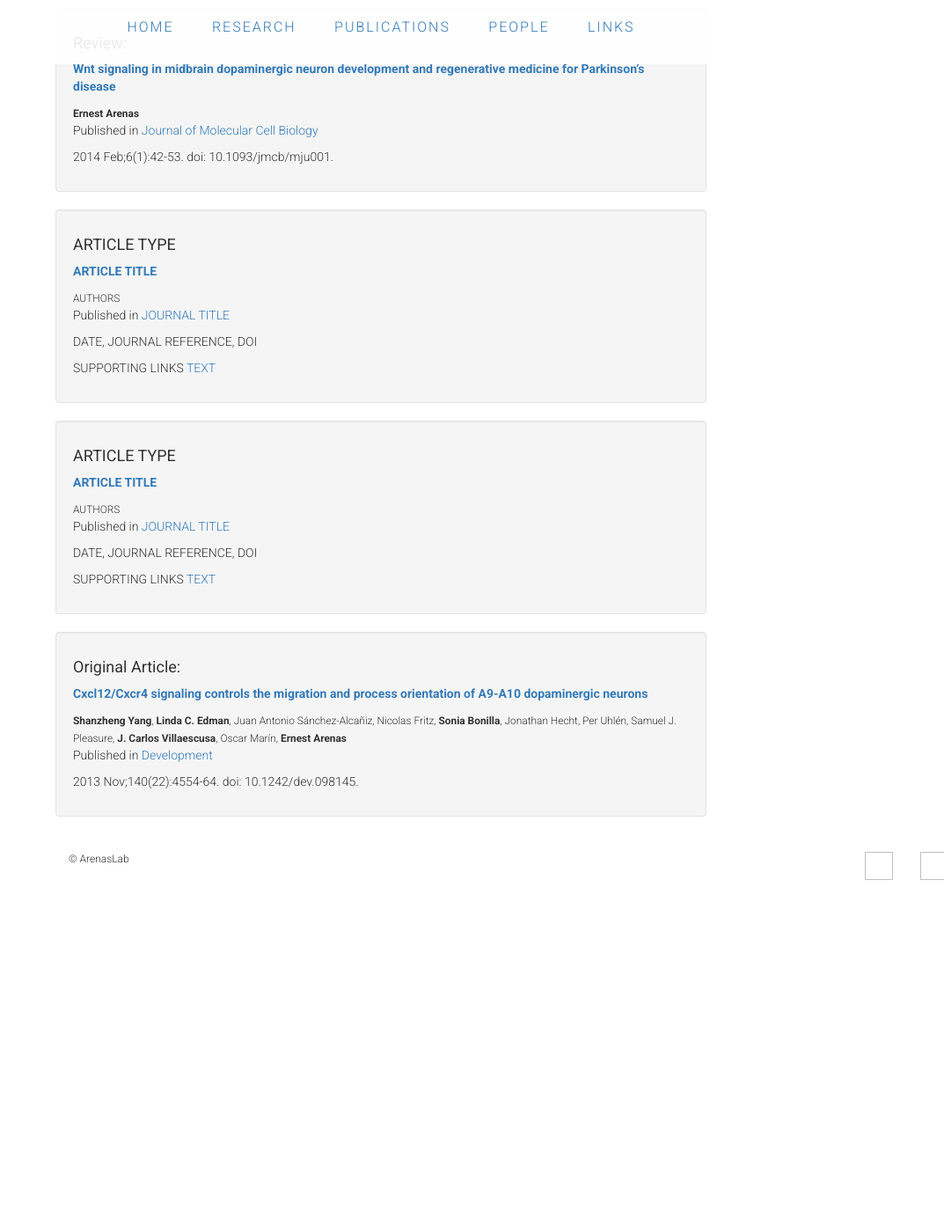
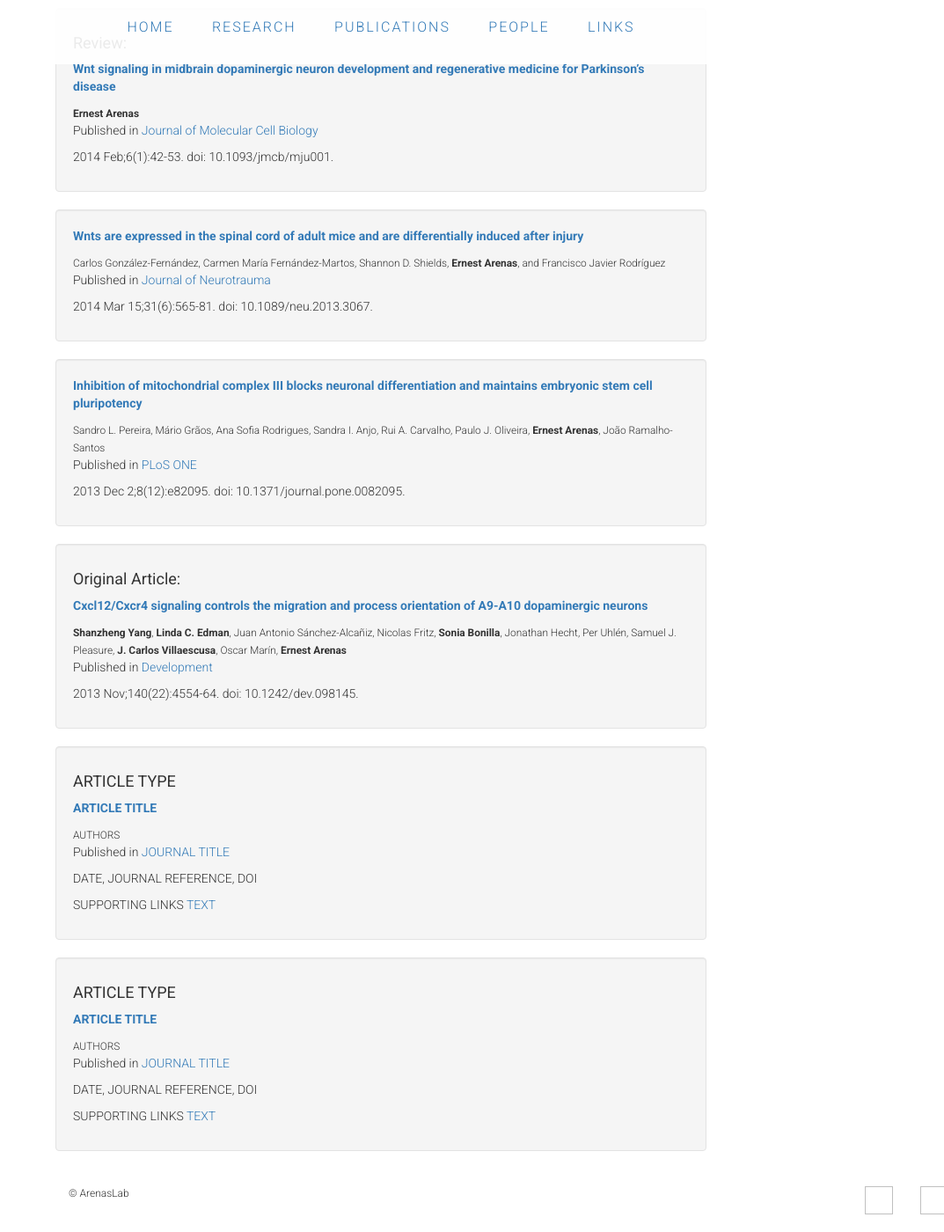
Before and after one commit to ArenasLab/arenaslab.github.io, a Jekyll site: the page publications/index.html, which Jekyll copies as it is, in a window 1280 px wide and 1400 px high, scrolled down 2853 px. Shown: the whole window at 88% size, without its empty margins (207-1280 px from the left). Built offline with Jekyll 4.4.1, drawn with Linux system fonts in a browser that asks for light colours; before the commit the page ends 3883 px from its top, so only the background shows below that.

Commit message:
Update index.html

```diff
--- a/publications/index.html
+++ b/publications/index.html
@@ -316,6 +316,71 @@
              <div class="well">
               <li class="media">
                 <div class="media-body">
+
+                  <strong class="media-heading">
+                    <a href="http://online.liebertpub.com/doi/abs/10.1089/neu.2013.3067">Wnts are expressed in the spinal cord of adult mice and are differentially induced after injury</a>
+                  </strong>
+                    <p></p>
+                  <small>Carlos González-Fernández, Carmen María Fernández-Martos, Shannon D. Shields, <b>Ernest Arenas</b>, and Francisco Javier Rodríguez</small>
+
+                  <p>
+                    Published in <a href="http://online.liebertpub.com/doi/abs/10.1089/neu.2013.3067">Journal of Neurotrauma</a>
+                  </p>
+                  <p>
+                    2014 Mar 15;31(6):565-81. doi: 10.1089/neu.2013.3067.
+                  </p>
+
+                </div>
+              </li>
+            </div>
+
+             <div class="well">
+              <li class="media">
+                <div class="media-body">
+
+                  <strong class="media-heading">
+                    <a href="http://journals.plos.org/plosone/article?id=10.1371/journal.pone.0082095">Inhibition of mitochondrial complex III blocks neuronal differentiation and maintains embryonic stem cell pluripotency</a>
+                  </strong>
+                    <p></p>
+                  <small>Sandro L. Pereira, Mário Grãos, Ana Sofia Rodrigues, Sandra I. Anjo, Rui A. Carvalho, Paulo J. Oliveira, <b>Ernest Arenas</b>, João Ramalho-Santos</small>
+
+                  <p>
+                    Published in <a href="http://journals.plos.org/plosone/article?id=10.1371/journal.pone.0082095">PLoS ONE</a>
+                  </p>
+                  <p>
+                    2013 Dec 2;8(12):e82095. doi: 10.1371/journal.pone.0082095.
+                  </p>
+
+                </div>
+              </li>
+            </div>
+
+
+             <div class="well">
+              <li class="media">
+                <div class="media-body">
+                  <h4>Original Article:</h4>
+                  <strong class="media-heading">
+                    <a href="http://dev.biologists.org/content/140/22/4554.long">Cxcl12/Cxcr4 signaling controls the migration and process orientation of A9-A10 dopaminergic neurons</a>
+                  </strong>
+                    <p></p>
+                  <small><b>Shanzheng Yang</b>, <b>Linda C. Edman</b>, Juan Antonio Sánchez-Alcañiz, Nicolas Fritz, <b>Sonia Bonilla</b>, Jonathan Hecht,
+                    Per Uhlén, Samuel J. Pleasure, <b>J. Carlos Villaescusa</b>, Oscar Marín, <b>Ernest Arenas</b></small>
+
+                  <p>
+                    Published in <a href="http://dev.biologists.org/content/140/22/4554.long">Development</a>
+                  </p>
+                  <p>
+                    2013 Nov;140(22):4554-64. doi: 10.1242/dev.098145.
+                  </p>
+
+                </div>
+              </li>
+            </div>
+
+             <div class="well">
+              <li class="media">
+                <div class="media-body">
                   <h4>ARTICLE TYPE</h4>
                   <strong class="media-heading">
                     <a href="LINK TO WEBPAGE">ARTICLE TITLE</a>
@@ -351,29 +416,6 @@
                     DATE, JOURNAL REFERENCE, DOI
                   </p>
                   <p>SUPPORTING LINKS <a href="LINK">TEXT</a></p>
-                </div>
-              </li>
-            </div>
-
-
-             <div class="well">
-              <li class="media">
-                <div class="media-body">
-                  <h4>Original Article:</h4>
-                  <strong class="media-heading">
-                    <a href="http://dev.biologists.org/content/140/22/4554.long">Cxcl12/Cxcr4 signaling controls the migration and process orientation of A9-A10 dopaminergic neurons</a>
-                  </strong>
-                    <p></p>
-                  <small><b>Shanzheng Yang</b>, <b>Linda C. Edman</b>, Juan Antonio Sánchez-Alcañiz, Nicolas Fritz, <b>Sonia Bonilla</b>, Jonathan Hecht,
-                    Per Uhlén, Samuel J. Pleasure, <b>J. Carlos Villaescusa</b>, Oscar Marín, <b>Ernest Arenas</b></small>
-
-                  <p>
-                    Published in <a href="http://dev.biologists.org/content/140/22/4554.long">Development</a>
-                  </p>
-                  <p>
-                    2013 Nov;140(22):4554-64. doi: 10.1242/dev.098145.
-                  </p>
-
                 </div>
               </li>
             </div>
```
